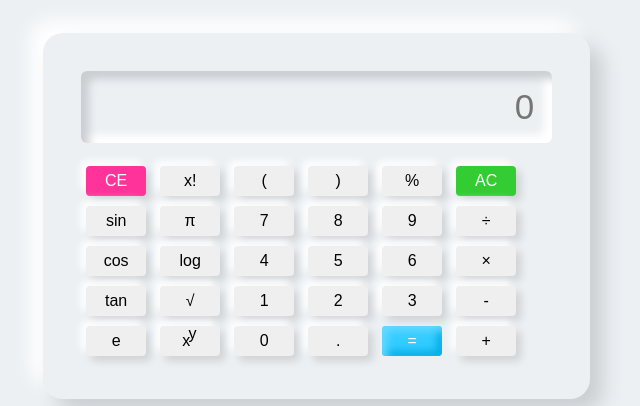
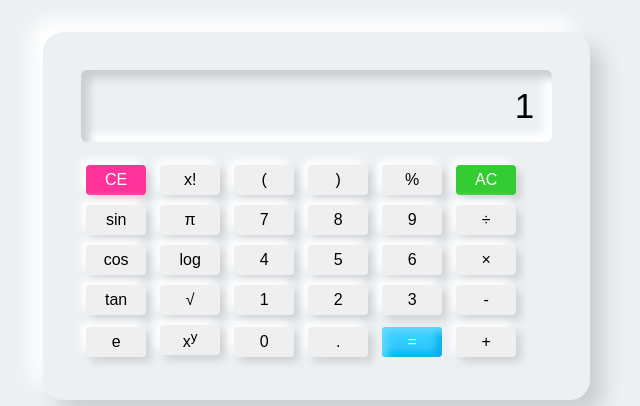
Before and after one commit to Ayushk1203/Calculator, a plain HTML site: page calc.html in a window 1280 px wide. Both pictures are taken after a click on the button "x!". Shown: the part 184-590 px from the top of the page, 338-978 px from the left. Drawn offline with Linux system fonts and the light colour scheme.

Commit message:
All button functionalities added

```diff
--- a/calc.html
+++ b/calc.html
@@ -48,7 +48,7 @@
             </div>
             <div class="row">
                 <button class="btn">e</button>
-                <button class="btn">x<span style="position: relative; bottom: .4em; right: .1em;">y</span></button>
+                <button class="btn">x<sup>y</sup></button>
                 <button class="btn">0</button>
                 <button class="btn">.</button>
                 <button id="eval" class="btn">=</button>
--- a/calc.js
+++ b/calc.js
@@ -4,7 +4,7 @@ let btn = document.querySelectorAll('.btn');
 let evalexpression = '';
 for( let item of btn){
     item.addEventListener('click',(e)=>{
-        let btntext = e.target.innerText;
+        let btntext = e.target.dataset.value || e.target.innerText;
 
         if (btntext === '×') {
             screen.value += '×';           // show × on screen
@@ -23,9 +23,11 @@ for( let item of btn){
                 evalexpression = '';
             }
         }
-        else if (btntext === 'CE' || btntext === 'AC') {
+        else if (btntext === 'AC') {
             screen.value = '';
             evalexpression = '';
+        }else if(btntext === 'CE'){
+            backspc();
         }
         else if (btntext === 'sin') {
             screen.value = Math.sin(eval(evalexpression));
@@ -52,18 +54,44 @@ for( let item of btn){
             evalexpression+='3.14159265359';
         }
         else if(btntext === 'log'){
+
             screen.value = Math.log(eval(evalexpression));
             evalexpression =screen.value;
         }
-        else if(btntext === 'xy'){
-            xy();
+        else if(btntext == 'xy'){
+            screen.value = eval(evalexpression) + '**';
+            evalexpression = screen.value;
+
         }
-        else if(btntext === 'x!'){
-            xfact();
+
+        else if(btntext == 'x!'){
+            let n = eval(evalexpression);
+            if(n<0) {
+                screen.value = "Error";
+                return;
+            }
+            screen.value = xfact(n);
+            evalexpression = screen.value;
         }
+
         else {
             screen.value += btntext;
             evalexpression += btntext;
         }
+
     });
 }
+
+function xfact(n){
+
+    let fact = 1;
+    for(let i=2; i<=n; i++){
+        fact = fact*i;
+    }
+    return fact;
+}
+
+function backspc() {
+    screen.value = screen.value.substr(0, screen.value.length - 1);
+    evalexpression = screen.value;
+}
```
Also changed, not shown: 3 other files.
